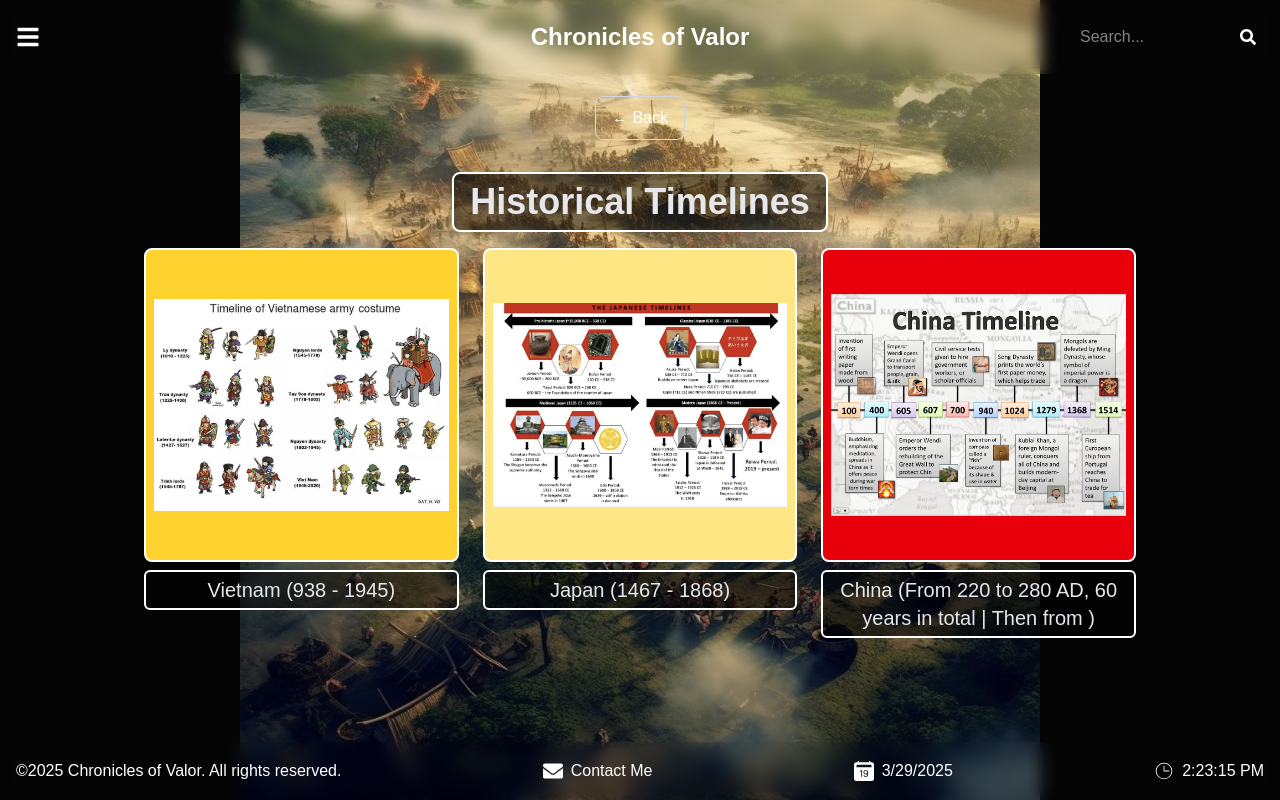
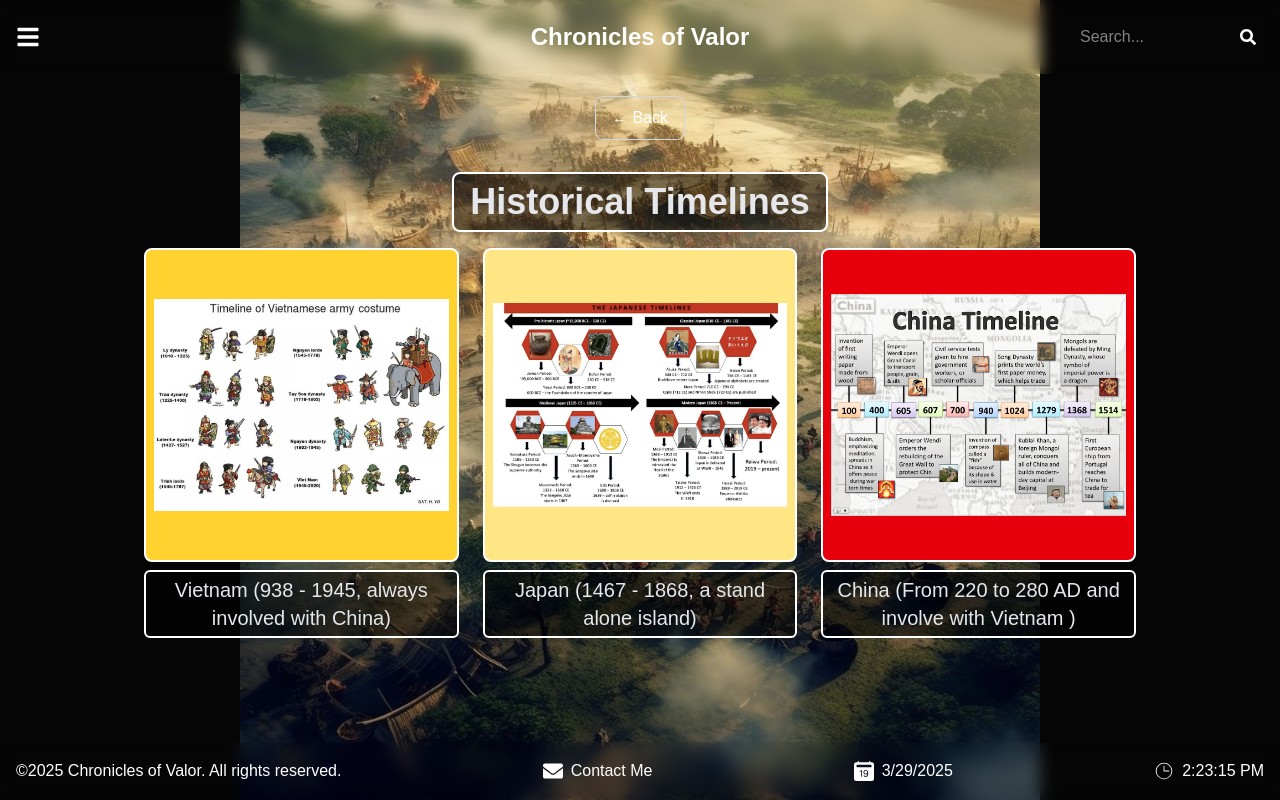
Before and after one commit to lehung2022/next-history-site, a Next.js app: page /timelines in a window 1280 px wide. Built offline with nearby package versions, Linux system fonts and the light colour scheme.

Commit message:
changed timelines titles

```diff
--- a/src/client-components/main/TimelinePage.tsx
+++ b/src/client-components/main/TimelinePage.tsx
@@ -28,7 +28,7 @@ const Timeline = () => {
             />
           </div>
           <p className="mt-2 text-xl text-center border-2 border-white bg-black/50 rounded-md px-2 py-1 group-hover:bg-yellow-400 group-active:bg-yellow-400 group-hover:text-black group-active:text-black transition-all duration-300">
-            Vietnam (938 - 1945)
+            Vietnam (938 - 1945, always involved with China)
           </p>
         </Link>
         <Link href="/timelines/japan-timelines" className="group rounded-lg">
@@ -43,7 +43,7 @@ const Timeline = () => {
             />
           </div>
           <p className="mt-2 text-xl text-center border-2 border-white bg-black/50 rounded-md px-2 py-1 group-hover:bg-orange-400 group-active:bg-orange-400 group-hover:text-black group-active:text-black transition-all duration-300">
-            Japan (1467 - 1868)
+            Japan (1467 - 1868, a stand alone island)
           </p>
         </Link>
         <Link href="/timelines/china-timelines" className="group rounded-lg">
@@ -58,7 +58,7 @@ const Timeline = () => {
             />
           </div>
           <p className="mt-2 text-xl text-center border-2 border-white bg-black/50 rounded-md px-2 py-1 group-hover:bg-red-900 group-active:bg-red-900 group-hover:text-black group-active:text-black transition-all duration-300">
-            China (From 220 to 280 AD, 60 years in total | Then from )
+            China (From 220 to 280 AD and involve with Vietnam )
           </p>
         </Link>
       </div>
--- a/src/server-components/timelines/VietnamTimelines.tsx
+++ b/src/server-components/timelines/VietnamTimelines.tsx
@@ -12,6 +12,9 @@ const VietnamTimelines = () => {
       >
         ← Back to Timelines
       </Link>
+      <div className="text-4xl text-gray-100 items-center">
+        This is for Viet nam times.
+      </div>
     </div>
   );
 };
```
